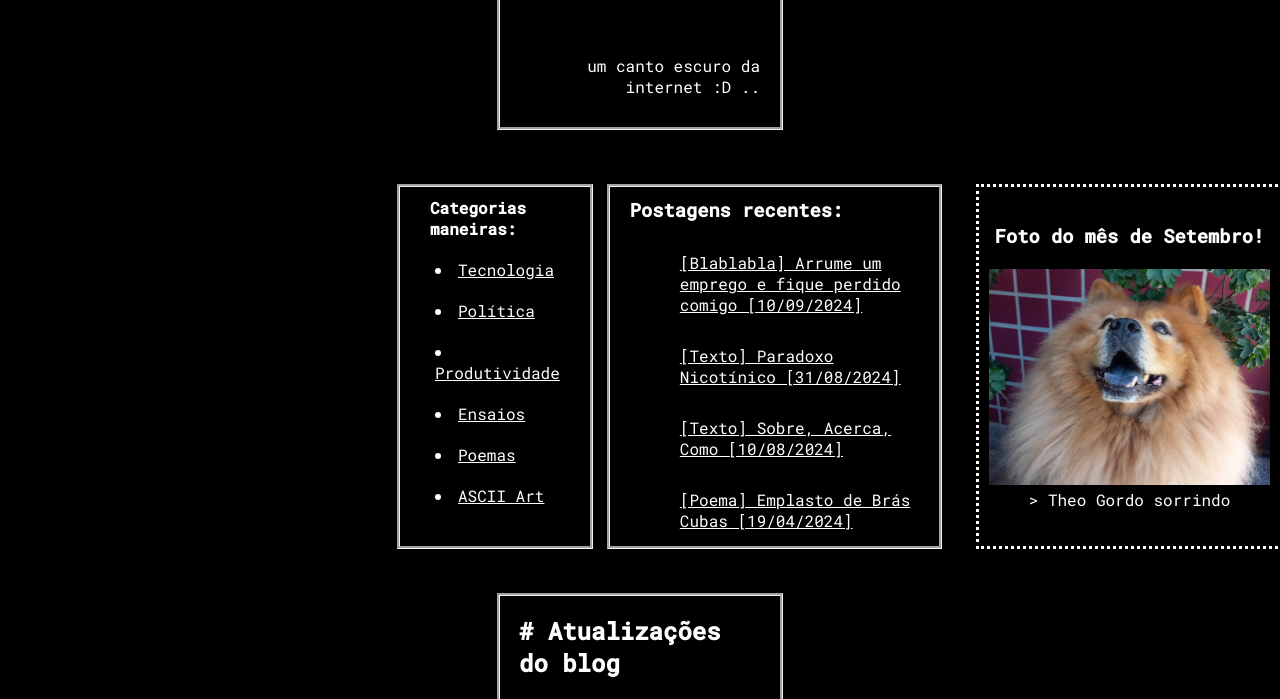
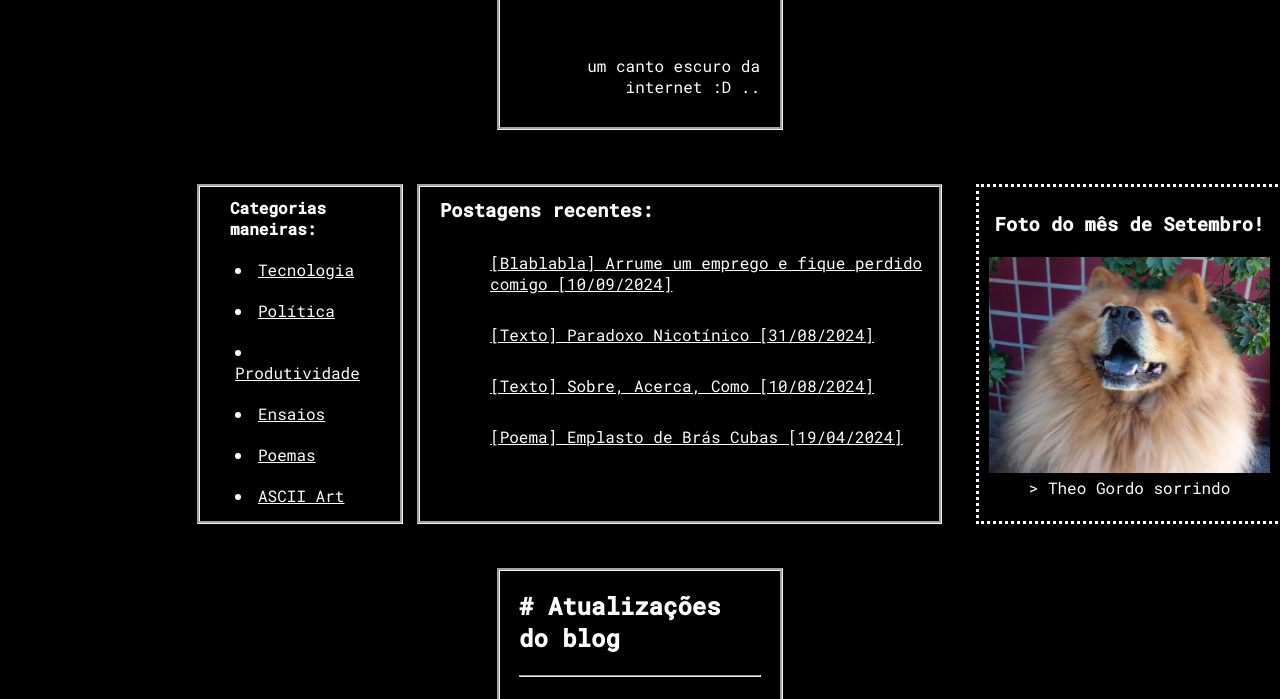
Before and after one commit to whoxer/whoxer.github.io, a PHP site: page / in a window 1280 px wide. Shown: the part 204-903 px from the top of the page. Run offline with PHP 8.4, Linux system fonts and the light colour scheme.

Commit message:
Alteração na margin

```diff
--- a/css/homepage.css
+++ b/css/homepage.css
@@ -42,7 +42,7 @@
     }
     .categories {
         /* ----------------------- */
-        margin-left: 400px;
+        margin-left: 200px;
         padding-left: 30px;
         padding-right: 30px;
         padding-bottom: 10px;
```
